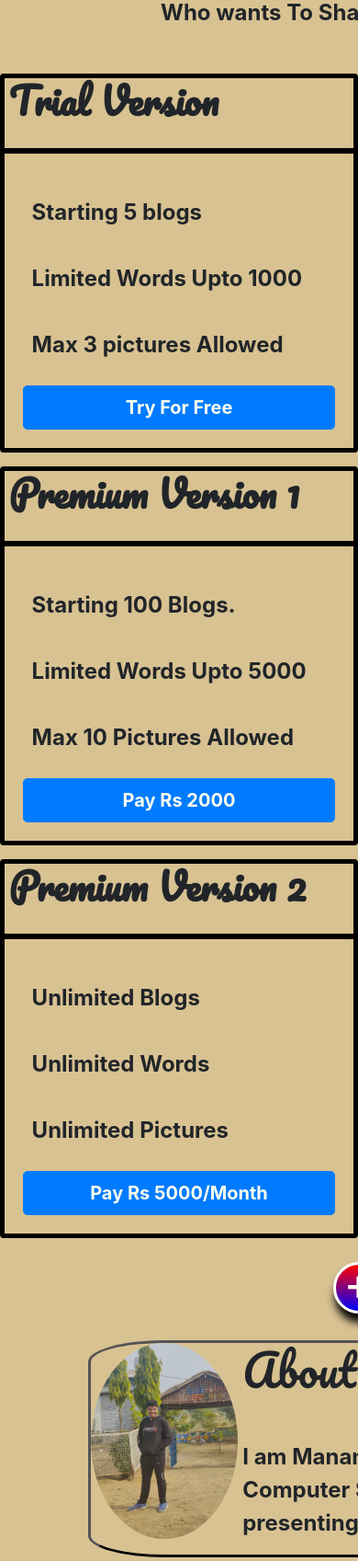
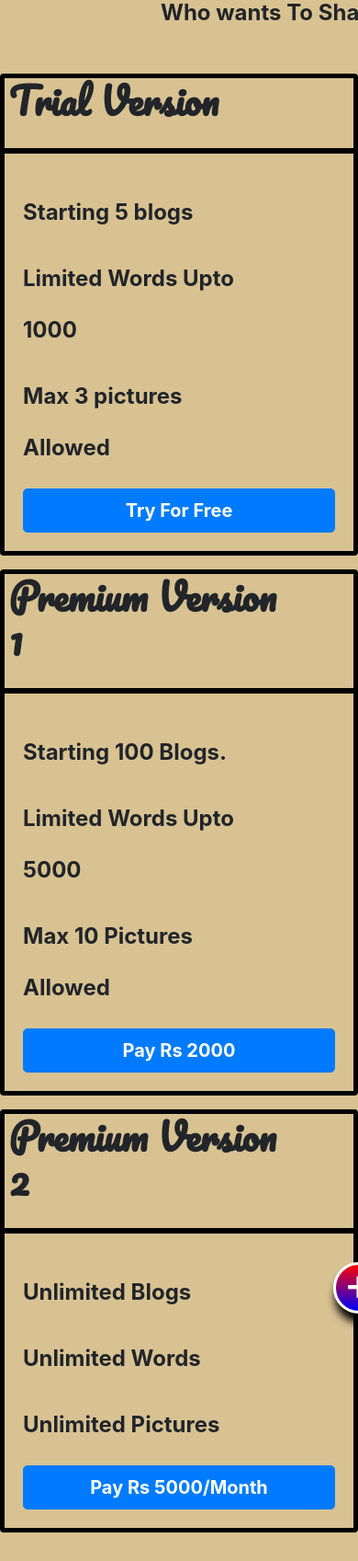
Before and after one commit to mananaggarwal2001/blog-App, a web app: file index.html in a window 390 px wide; the page is wider, and only the part inside the window is pictured. Shown: the part 1700-3397 px from the top of that part at 92% size. Run offline with its HTML, style and script files only (its server is not run), Linux system fonts and the light colour scheme; some libraries are stand-ins or nearby versions; some web fonts are replaced.

Commit message:
Css Commit

```diff
--- a/public/css/styles.css
+++ b/public/css/styles.css
@@ -458,9 +458,9 @@
             width: auto;
         }
         .components {
-            width: 20rem;
+            width: 22rem;
             position: relative;
-            left: 22rem;
+            left: 20rem;
             height: 2rem;
         }
         .headingClass {
@@ -493,10 +493,12 @@
         .cardHeading {
             position: relative;
             left: 0.3rem;
+            width: 21rem;
         }
         .cardDetails {
             position: relative;
-            left: 0.6rem;
+            left: 0.4rem;
+            width: 18.5rem;
         }
         .myDescription {
             width: 80%;
@@ -511,14 +513,14 @@
         .toggleSearchForm {
             display: inline-block;
             position: absolute;
-            left: 46.6rem;
-            bottom: 45.5rem;
+            left: 44.6rem;
+            bottom: 45rem;
             width: auto;
         }
         .paymentHeadingdiv {
             position: relative;
             left: 8rem;
-            width: 45rem;
+            width: 43rem;
         }
         .plusClass {
             position: relative;
@@ -578,4 +580,12 @@
             position: relative;
             top: 152rem;
         }
+        .cardHeading {
+            width: 18.8rem;
+        }
+        .cardDetails {
+            position: relative;
+            left: 0.001rem;
+            width: 15rem;
+        }
     }
```
